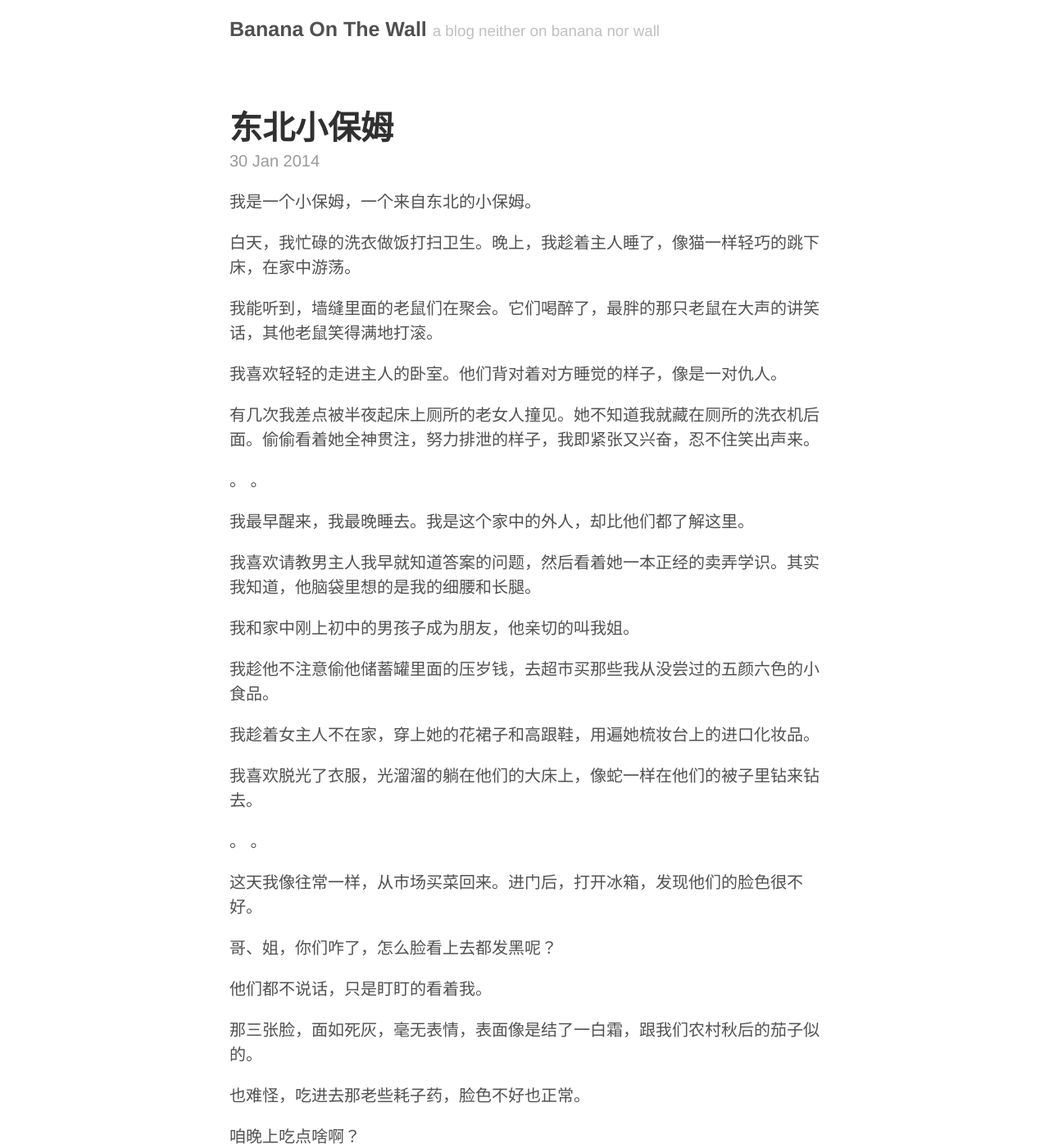
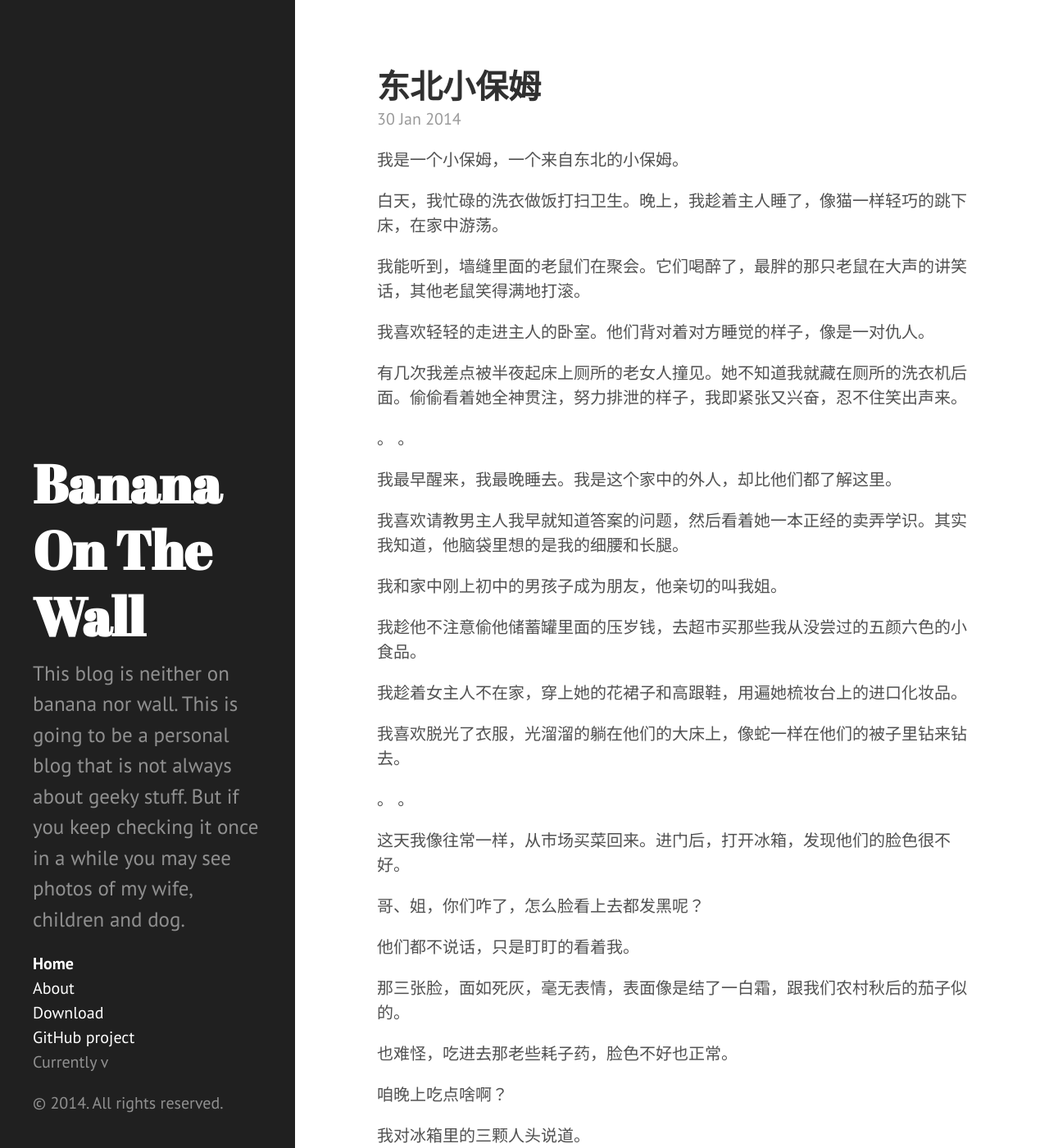
Before and after one commit to BananaOnTheWall/bananaonthewall.github.io, a Jekyll site: the page built from index.html, in a window 1280 px wide and 1400 px high. Shown: the whole window at 82% size. Built offline with Jekyll 4.4.1, drawn with Linux system fonts in a browser that asks for light colours; Markdown is read by kramdown in place of the engine named in the settings; the list of posts is cut into pages by our own code; some of the changed text lies outside the part shown.

Commit message:
theme hyde

```diff
--- a/_includes/head.html
+++ b/_includes/head.html
@@ -16,6 +16,8 @@
   <!-- CSS -->
   <link rel="stylesheet" href="/public/css/poole.css">
   <link rel="stylesheet" href="/public/css/syntax.css">
+  <link rel="stylesheet" href="/public/css/hyde.css">
+  <link rel="stylesheet" href="http://fonts.googleapis.com/css?family=PT+Sans:400,400italic,700|Abril+Fatface">
 
   <!-- Icons -->
   <link rel="apple-touch-icon-precomposed" sizes="144x144" href="/public/apple-touch-icon-144-precomposed.png">
--- /dev/null
+++ b/_includes/sidebar.html
@@ -0,0 +1,36 @@
+<div class="sidebar">
+  <div class="container sidebar-sticky">
+    <div class="sidebar-about">
+      <h1>{{ site.title }}</h1>
+      <p class="lead">{{ site.description }}</p>
+    </div>
+
+    <ul class="sidebar-nav">
+      <li class="sidebar-nav-item{% if page.title == "Home" %} active{% endif %}">
+        <a href="/">Home</a>
+      </li>
+
+      {% comment %}
+        The code below dynamically generates a sidebar nav of pages with
+        `layout: page` in the front-matter. See readme for usage.
+      {% endcomment %}
+
+      {% assign pages_list = site.pages %}
+      {% for node in pages_list %}
+        {% if node.title != null %}
+          {% if node.layout == "page" %}
+            <li class="sidebar-nav-item{% if page.url == node.url %} active{% endif %}">
+              <a href="{{ node.url }}">{{ node.title }}</a>
+            </li>
+          {% endif %}
+        {% endif %}
+      {% endfor %}
+
+      <li class="sidebar-nav-item"><a href="{{ site.github.repo }}/archive/v{{ site.version }}.zip">Download</a></li>
+      <li class="sidebar-nav-item"><a href="{{ site.github.repo }}">GitHub project</a></li>
+      <li class="sidebar-nav-item">Currently v{{ site.version }}</li>
+    </ul>
+
+    <p>&copy; {{ site.time | date: '%Y' }}. All rights reserved.</p>
+  </div>
+</div>
--- a/_layouts/default.html
+++ b/_layouts/default.html
@@ -5,21 +5,10 @@
 
   <body>
 
-    <div class="container content">
-      <div class="masthead">
-        <h3 class="masthead-title">
-          <a href="/" title="Home">{{ site.title }}</a>
-          <small>{{ site.tagline }}</small>
-        </h3>
-      </div>
+    {% include sidebar.html %}
 
+    <div class="content container">
       {{ content }}
-
-      <div class="footer">
-        <p>
-          &copy; {{ site.time | date: '%Y' }}. All rights reserved.
-        </p>
-      </div>
     </div>
 
   </body>
--- /dev/null
+++ b/public/css/hyde.css
@@ -0,0 +1,250 @@
+/*
+ *  __                  __
+ * /\ \                /\ \
+ * \ \ \___   __  __   \_\ \     __
+ *  \ \  _ `\/\ \/\ \  /'_` \  /'__`\
+ *   \ \ \ \ \ \ \_\ \/\ \_\ \/\  __/
+ *    \ \_\ \_\/`____ \ \___,_\ \____\
+ *     \/_/\/_/`/___/> \/__,_ /\/____/
+ *                /\___/
+ *                \/__/
+ *
+ * Designed, built, and released under MIT license by @mdo. Learn more at
+ * https://github.com/poole/hyde.
+ */
+
+
+/*
+ * Contents
+ *
+ * Global resets
+ * Sidebar
+ * Container
+ * Reverse layout
+ * Themes
+ */
+
+
+/*
+ * Global resets
+ *
+ * Update the foundational and global aspects of the page.
+ */
+
+html {
+  font-family: "PT Sans", Helvetica, Arial, sans-serif;
+}
+@media (min-width: 48rem) {
+  html {
+    font-size: 16px;
+  }
+}
+@media (min-width: 58rem) {
+  html {
+    font-size: 20px;
+  }
+}
+
+
+/*
+ * Sidebar
+ *
+ * Flexible banner for housing site name, intro, and "footer" content. Starts
+ * out above content in mobile and later moves to the side with wider viewports.
+ */
+
+.sidebar {
+  text-align: center;
+  padding: 2rem 1rem;
+  color: rgba(255,255,255,.5);
+  background-color: #202020;
+}
+@media (min-width: 48rem) {
+  .sidebar {
+    position: fixed;
+    top: 0;
+    left: 0;
+    bottom: 0;
+    width: 18rem;
+    text-align: left;
+  }
+}
+
+/* Sidebar links */
+.sidebar a {
+  color: #fff;
+}
+
+/* About section */
+.sidebar-about h1 {
+  color: #fff;
+  margin-top: 0;
+  font-family: "Abril Fatface", serif;
+  font-size: 3.25rem;
+}
+
+/* Sidebar nav */
+.sidebar-nav {
+  padding-left: 0;
+  list-style: none;
+}
+.sidebar-nav-item {
+  display: block;
+}
+a.sidebar-nav-item:hover,
+a.sidebar-nav-item:focus {
+  text-decoration: underline;
+}
+.sidebar-nav-item.active {
+  font-weight: bold;
+}
+
+/* Sticky sidebar
+ *
+ * Add the `sidebar-sticky` class to the sidebar's container to affix it the
+ * contents to the bottom of the sidebar in tablets and up.
+ */
+
+@media (min-width: 48rem) {
+  .sidebar-sticky {
+    position: absolute;
+    right:  1rem;
+    bottom: 1rem;
+    left:   1rem;
+  }
+}
+
+
+/* Container
+ *
+ * Align the contents of the site above the proper threshold with some margin-fu
+ * with a 25%-wide `.sidebar`.
+ */
+
+.content {
+  padding-top:    4rem;
+  padding-bottom: 4rem;
+}
+
+@media (min-width: 48rem) {
+  .content {
+    max-width: 38rem;
+    margin-left: 20rem;
+    margin-right: 2rem;
+  }
+}
+
+@media (min-width: 64rem) {
+  .content {
+    margin-left: 22rem;
+    margin-right: 4rem;
+  }
+}
+
+
+/*
+ * Reverse layout
+ *
+ * Flip the orientation of the page by placing the `.sidebar` on the right.
+ */
+
+@media (min-width: 48rem) {
+  .layout-reverse .sidebar {
+    left: auto;
+    right: 0;
+  }
+  .layout-reverse .content {
+    margin-left: 2rem;
+    margin-right: 20rem;
+  }
+}
+
+@media (min-width: 64rem) {
+  .layout-reverse .content {
+    margin-left: 4rem;
+    margin-right: 22rem;
+  }
+}
+
+
+
+/*
+ * Themes
+ *
+ * As of v1.1, Hyde includes optional themes to color the sidebar and links
+ * within blog posts. To use, add the class of your choosing to the `body`.
+ */
+
+/* Base16 (http://chriskempson.github.io/base16/#default) */
+
+/* Red */
+.theme-base-08 .sidebar {
+  background-color: #ac4142;
+}
+.theme-base-08 .content a,
+.theme-base-08 .related-posts li a:hover {
+  color: #ac4142;
+}
+
+/* Orange */
+.theme-base-09 .sidebar {
+  background-color: #d28445;
+}
+.theme-base-09 .content a,
+.theme-base-09 .related-posts li a:hover {
+  color: #d28445;
+}
+
+/* Yellow */
+.theme-base-0a .sidebar {
+  background-color: #f4bf75;
+}
+.theme-base-0a .content a,
+.theme-base-0a .related-posts li a:hover {
+  color: #f4bf75;
+}
+
+/* Green */
+.theme-base-0b .sidebar {
+  background-color: #90a959;
+}
+.theme-base-0b .content a,
+.theme-base-0b .related-posts li a:hover {
+  color: #90a959;
+}
+
+/* Cyan */
+.theme-base-0c .sidebar {
+  background-color: #75b5aa;
+}
+.theme-base-0c .content a,
+.theme-base-0c .related-posts li a:hover {
+  color: #75b5aa;
+}
+
+/* Blue */
+.theme-base-0d .sidebar {
+  background-color: #6a9fb5;
+}
+.theme-base-0d .content a,
+.theme-base-0d .related-posts li a:hover {
+  color: #6a9fb5;
+}
+
+/* Magenta */
+.theme-base-0e .sidebar {
+  background-color: #aa759f;
+}
+.theme-base-0e .content a,
+.theme-base-0e .related-posts li a:hover {
+  color: #aa759f;
+}
+
+/* Brown */
+.theme-base-0f .sidebar {
+  background-color: #8f5536;
+}
+.theme-base-0f .content a,
+.theme-base-0f .related-posts li a:hover {
+  color: #8f5536;
+}
--- a/public/css/poole.css
+++ b/public/css/poole.css
@@ -175,36 +175,12 @@
   color: inherit;
   background-color: transparent;
 }
-
-/* Pygments via Jekyll */
 .highlight {
   margin-bottom: 1rem;
   border-radius: 4px;
 }
 .highlight pre {
   margin-bottom: 0;
-}
-
-/* Gist via GitHub Pages */
-.gist .gist-file {
-  font-family: Menlo, Monaco, "Courier New", monospace !important;
-}
-.gist .markdown-body {
-  padding: 15px;
-}
-.gist pre {
-  padding: 0;
-  background-color: transparent;
-}
-.gist .gist-file .gist-data {
-  font-size: .8rem !important;
-  line-height: 1.4;
-}
-.gist code {
-  padding: 0;
-  color: inherit;
-  background-color: transparent;
-  border-radius: 0;
 }
 
 /* Quotes */
@@ -226,7 +202,6 @@
 
 img {
   display: block;
-  max-width: 100%;
   margin: 0 0 1rem;
   border-radius: 5px;
 }
```
Also changed, not shown: public/apple-touch-icon-144-precomposed.png, public/favicon.ico.
